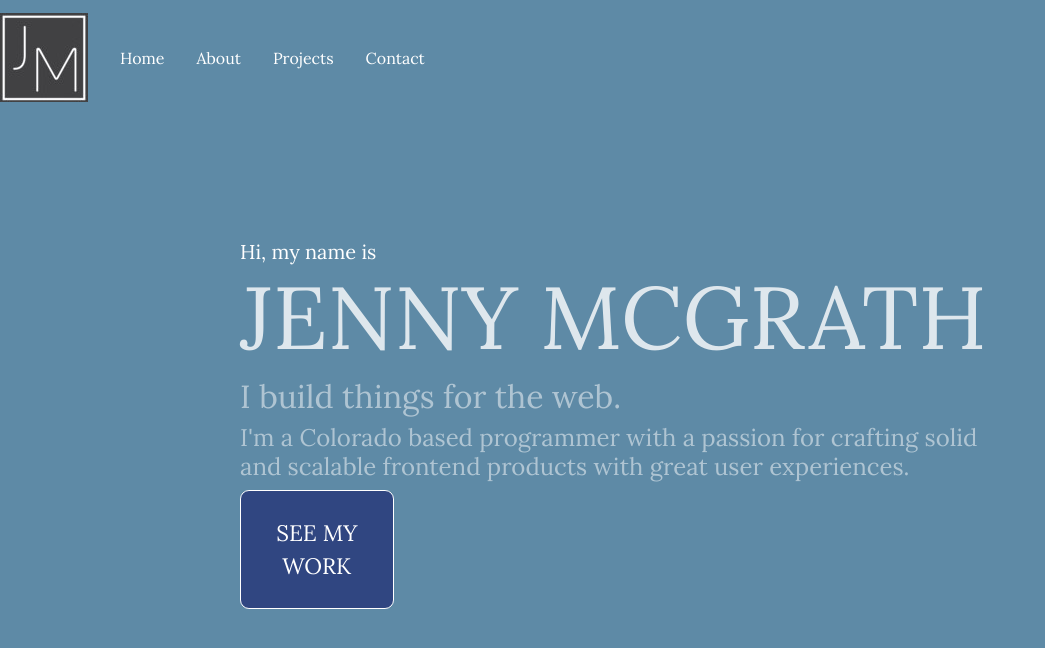
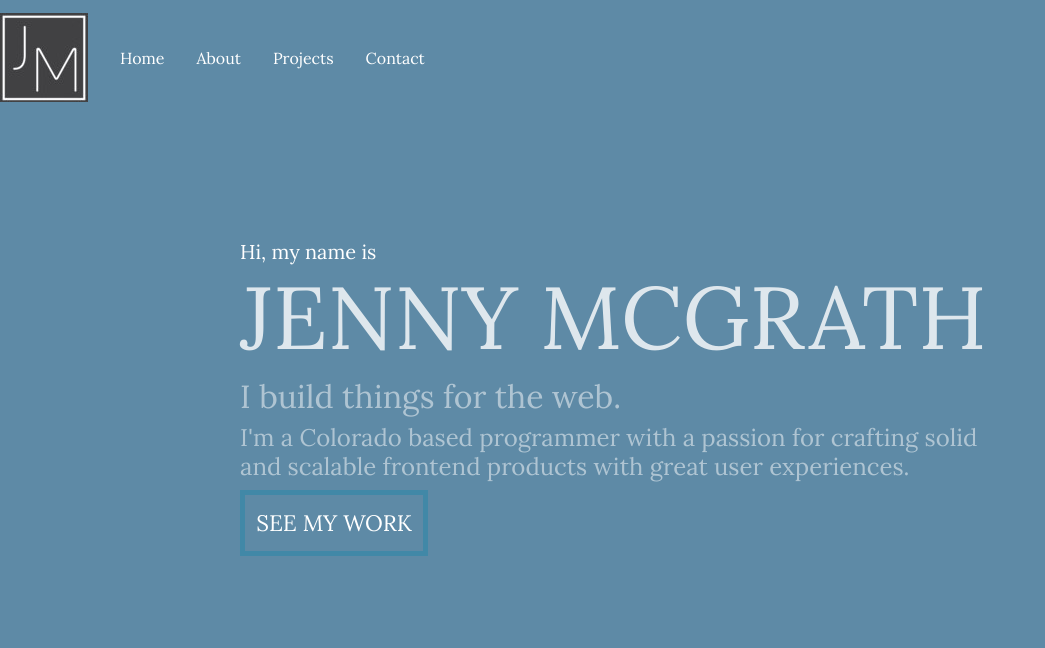
Before and after one commit to jennymarie1027/portfolio, a React (Create React App) app: page / in a window 1280 px wide. Shown: the top 648 px of the page, without its empty margins (0-1045 px from the left). Built offline with nearby package versions, Linux system fonts and the light colour scheme; a web font is replaced by a local one.

Commit message:
updated homepage btn

```diff
--- a/public/stylesheets/about.css
+++ b/public/stylesheets/about.css
@@ -35,7 +35,7 @@
 
 .getInTouch:hover {
     color: white;
-    box-shadow: 10px 5px 2px rgba(255, 255, 255, 0.2);
+    box-shadow: 10px 5px 12px rgba(255, 255, 255, 0.2);
 }
 
 .aboutMeHeadshot {
--- a/public/stylesheets/homepage.css
+++ b/public/stylesheets/homepage.css
@@ -22,31 +22,21 @@
 .subtitle {
     opacity: 0.5;
 }
-
-
-
 .portfoliobutton {
+    text-decoration: none;
     color: white;
-    text-decoration: none;
-    padding: 25px 0px;
-    display: block;
-    text-align: center;
-    width: 20%;
-    background: rgba(3, 4, 94, 0.5);
-    border: 1px solid white;
-    border-radius: 0.4em;
+    border: 5px solid rgba(36, 135, 170, 0.5);
+    padding: 0.3em;
     font-size: 1.4em;
     font-weight: 200;
     text-transform: uppercase;
     margin-bottom: 150px;
+    padding: 0.5em;
 }
 
 .portfoliobutton:hover {
-    background: rgba(0, 150, 199, 0.5);
     color: white;
-    box-shadow: 0 0.5em 0.8em 0.05em rgba(255, 255, 255, 0.3); /*rgba(3, 4, 94, 0.5); */
-    transform: translateY(-0.25em);
-    cursor: pointer;
+    box-shadow: 10px 5px 12px rgba(255, 255, 255, 0.2);
 }
 
 @media (max-width: 768px) {
--- a/src/components/About.js
+++ b/src/components/About.js
@@ -1,6 +1,6 @@
 import React from 'react'
 import Headshot from '../imgs/headshot2.gif'
-import {Link, Routes} from 'react-router-dom'
+import {Link} from 'react-router-dom'
 
 const About = () => {
     return (
@@ -8,9 +8,9 @@ const About = () => {
             <div className='aboutMeContainer'>
                 <div class="aboutMeDetails">
                     <h2 id="about">I'm a curiosity-driven Front-End Developer</h2>
-                    <p>that is passionate about bringing both the technical and visual aspects of digital products to life.  User experience, beautiful pixels and writing clean accessible, human code matters to me.  I sweat the details.  And as a follower of John Maeda's Laws Of Simplicity, I agree that less is more</p>
+                    <p>that is passionate about bringing both the technical and visual aspects of digital products to life.  User experience, beautiful pixels and writing clean accessible, human code matters to me.  I sweat the details.</p>
                     <p>I have a BA in International Affairs & Spanish Literature from the University of Colorado and a Certificate of Web Development from Colorado State University.</p>
-                    <p>I am happiest when I'm creating, learning, exploring, and thinking about how to make things better.  In my free time, I enjoy yoga, hiking, and riding bikes with friends. I'm a big fan of coffee, cooking delicious, healthy food, and I love to travel whenever I can.  I am available for work, feel free to reach out.</p>
+                    <p>I am happiest when I'm creating, learning, exploring, and thinking about how to make things better.  I'm a big fan of coffee, cooking delicious, healthy food, and I love to travel whenever I can.  I am available for work, feel free to reach out.</p>
                     <Link to='/contact' className='getInTouch'>Get In Touch!</Link>
                 </div>
                 <div class='aboutMeHeadshot'>
```
